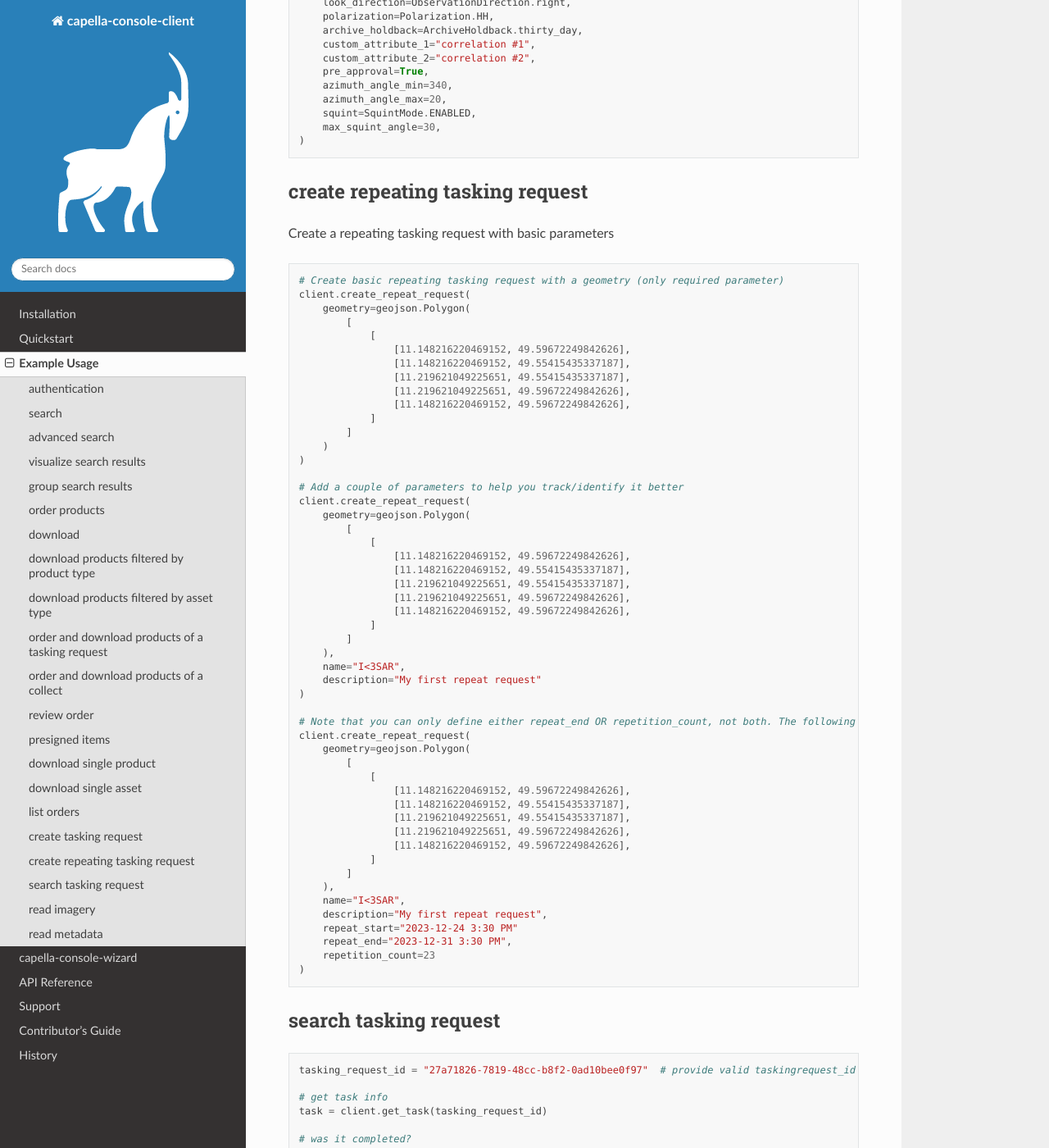
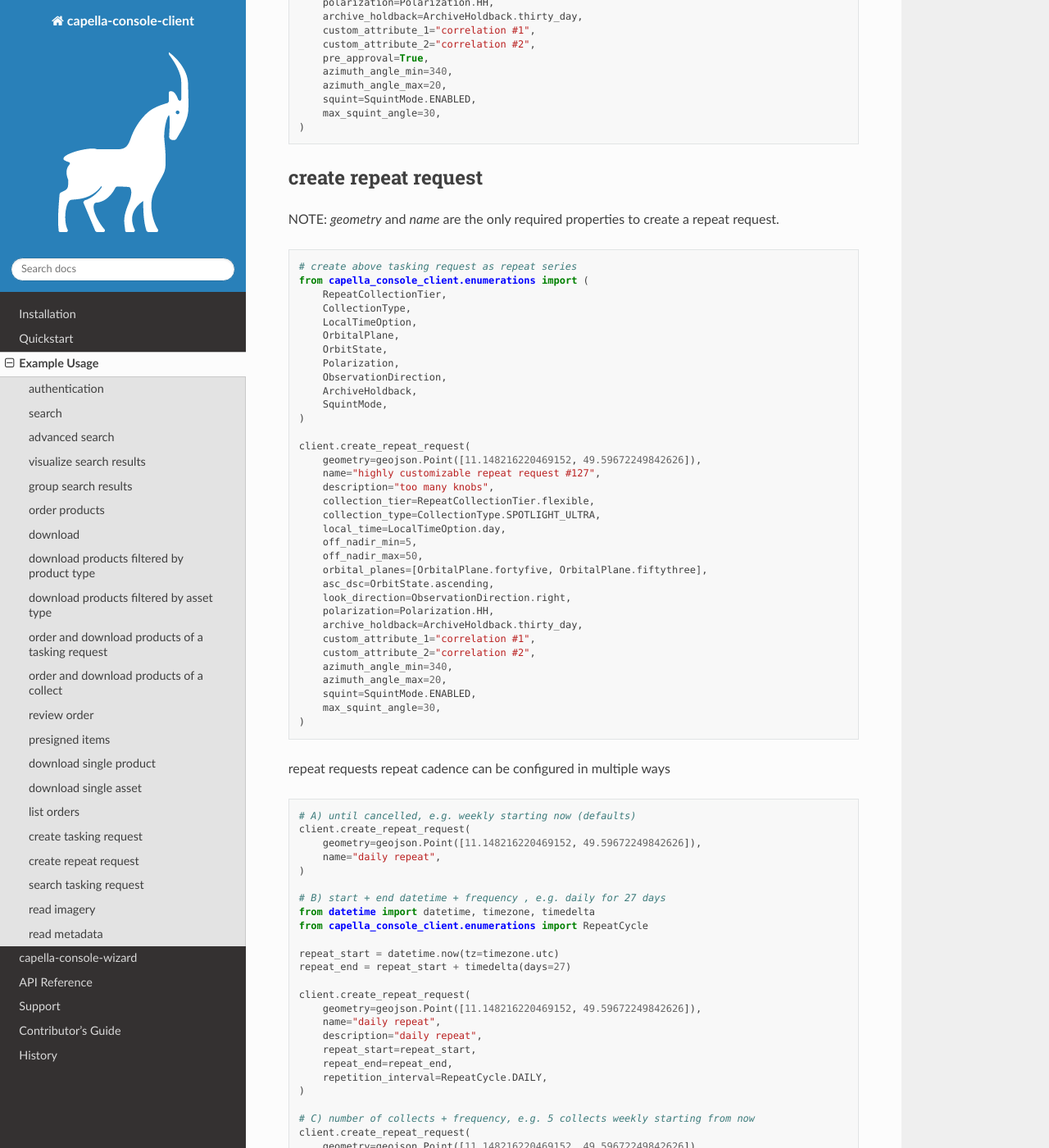
Before and after one commit to capellaspace/console-client, a Sphinx documentation site: the page built from docs/pages/example_usage.rst, in a window 1280 px wide and 1400 px high, scrolled down 13345 px. Shown: the whole window at 82% size. Built offline with Sphinx 7.4.7 and the Read the Docs theme 3.1.0, drawn with Linux system fonts in a browser that asks for light colours; some of the changed text lies outside the part shown.

Commit message:
create_repeat_request alignment with console-ui

```diff
--- a/docs/pages/example_usage.rst
+++ b/docs/pages/example_usage.rst
@@ -763,17 +763,17 @@ Issue the following snippet to view the ordering history
 create tasking request
 ######################
 
-`geometry` and `name` are the only required properties
+NOTE: `geometry` and `name` are the only required properties to create a tasking request.
 
 .. code:: python3
 
-    # point tasking request
+    # create point tasking request
     client.create_tasking_request(
         geometry=geojson.Point([11.148216220469152, 49.59672249842626]),
         name="point tasking request #127"
     )
 
-    # sarea tasking request
+    # area tasking request
     client.create_tasking_request(
         geometry=geojson.Polygon(
             [
@@ -803,7 +803,7 @@ create tasking request
                 ]
             ]
         ),
-        name="I<3SAR",
+        name="highly customizable #127",
         description="too many knobs",
         collection_tier="urgent",
         collection_type="spotlight_ultra",
@@ -825,7 +825,7 @@ create tasking request
     )
 
 
-    # same as above but leveraging enums defined in `enumerations.py`
+    # same as above but leveraging enums defined in `enumerations.py` (client-side validation)
     from capella_console_client.enumerations import (
         CollectionTier,
         CollectionType,
@@ -838,10 +838,9 @@ create tasking request
         SquintMode,
     )
 
-
     client.create_tasking_request(
         geometry=geojson.Point([11.148216220469152, 49.59672249842626]),
-        name="I<3SAR",
+        name="highly customizable #127",
         description="too many knobs",
         collection_tier=CollectionTier.urgent,
         collection_type=CollectionType.SPOTLIGHT_ULTRA,
@@ -863,63 +862,83 @@ create tasking request
     )
 
 
-create repeating tasking request
-################################
+create repeat request
+#####################
 
-Create a repeating tasking request with basic parameters
+NOTE: `geometry` and `name` are the only required properties to create a repeat request.
 
 .. code:: python3
 
-    # Create basic repeating tasking request with a geometry (only required parameter)
-    client.create_repeat_request(
-        geometry=geojson.Polygon(
-            [
-                [
-                    [11.148216220469152, 49.59672249842626],
-                    [11.148216220469152, 49.55415435337187],
-                    [11.219621049225651, 49.55415435337187],
-                    [11.219621049225651, 49.59672249842626],
-                    [11.148216220469152, 49.59672249842626],
-                ]
-            ]
-        )
+    # create above tasking request as repeat series
+    from capella_console_client.enumerations import (
+        RepeatCollectionTier,
+        CollectionType,
+        LocalTimeOption,
+        OrbitalPlane,
+        OrbitState,
+        Polarization,
+        ObservationDirection,
+        ArchiveHoldback,
+        SquintMode,
     )
 
-    # Add a couple of parameters to help you track/identify it better
     client.create_repeat_request(
-        geometry=geojson.Polygon(
-            [
-                [
-                    [11.148216220469152, 49.59672249842626],
-                    [11.148216220469152, 49.55415435337187],
-                    [11.219621049225651, 49.55415435337187],
-                    [11.219621049225651, 49.59672249842626],
-                    [11.148216220469152, 49.59672249842626],
-                ]
-            ]
-        ),
-        name="I<3SAR",
-        description="My first repeat request"
+        geometry=geojson.Point([11.148216220469152, 49.59672249842626]),
+        name="highly customizable repeat request #127",
+        description="too many knobs",
+        collection_tier=RepeatCollectionTier.flexible,
+        collection_type=CollectionType.SPOTLIGHT_ULTRA,
+        local_time=LocalTimeOption.day,
+        off_nadir_min=5,
+        off_nadir_max=50,
+        orbital_planes=[OrbitalPlane.fortyfive, OrbitalPlane.fiftythree],
+        asc_dsc=OrbitState.ascending,
+        look_direction=ObservationDirection.right,
+        polarization=Polarization.HH,
+        archive_holdback=ArchiveHoldback.thirty_day,
+        custom_attribute_1="correlation #1",
+        custom_attribute_2="correlation #2",
+        azimuth_angle_min=340,
+        azimuth_angle_max=20,
+        squint=SquintMode.ENABLED,
+        max_squint_angle=30,
     )
 
-    # Note that you can only define either repeat_end OR repetition_count, not both. The following request will fail:
+
+repeat requests repeat cadence can be configured in multiple ways
+
+.. code:: python3
+
+    # A) until cancelled, e.g. weekly starting now (defaults)
     client.create_repeat_request(
-        geometry=geojson.Polygon(
-            [
-                [
-                    [11.148216220469152, 49.59672249842626],
-                    [11.148216220469152, 49.55415435337187],
-                    [11.219621049225651, 49.55415435337187],
-                    [11.219621049225651, 49.59672249842626],
-                    [11.148216220469152, 49.59672249842626],
-                ]
-            ]
-        ),
-        name="I<3SAR",
-        description="My first repeat request",
-        repeat_start="2023-12-24 3:30 PM"
-        repeat_end="2023-12-31 3:30 PM",
-        repetition_count=23
+        geometry=geojson.Point([11.148216220469152, 49.59672249842626]),
+        name="daily repeat",
+    )
+
+    # B) start + end datetime + frequency , e.g. daily for 27 days
+    from datetime import datetime, timezone, timedelta
+    from capella_console_client.enumerations import RepeatCycle
+
+    repeat_start = datetime.now(tz=timezone.utc)
+    repeat_end = repeat_start + timedelta(days=27)
+
+    client.create_repeat_request(
+        geometry=geojson.Point([11.148216220469152, 49.59672249842626]),
+        name="daily repeat",
+        description="daily repeat",
+        repeat_start=repeat_start,
+        repeat_end=repeat_end,
+        repetition_interval=RepeatCycle.DAILY,
+    )
+
+    # C) number of collects + frequency, e.g. 5 collects weekly starting from now
+    client.create_repeat_request(
+        geometry=geojson.Point([11.148216220469152, 49.59672249842626]),
+        name="repeat five weeks",
+        description="repeat five weeks",
+        repeat_start=repeat_start,
+        repetition_count=5,
+        repetition_interval=RepeatCycle.WEEKLY,
     )
 
 search tasking request
```
Also changed, not shown: 4 other files.
